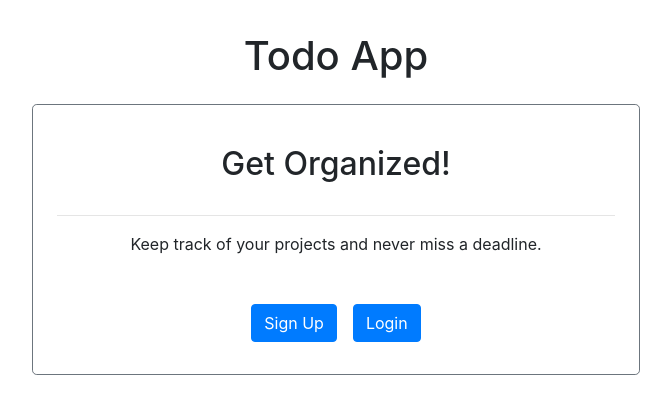
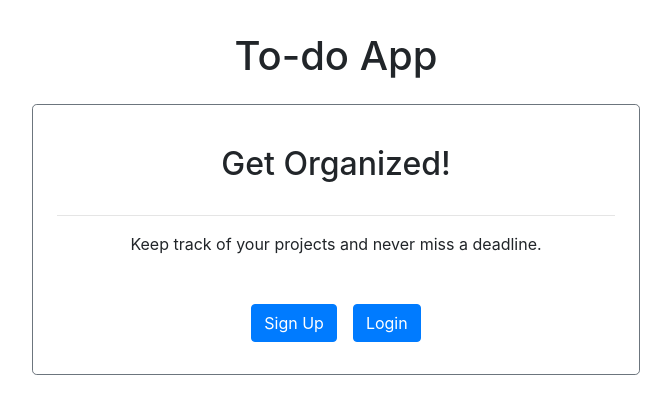
Before and after one commit to bthornton505/bowtie-todo-client, a React (Create React App) app: page / in a window 1280 px wide. Shown: the top 414 px of the page, without its empty margins (304-975 px from the left). Built offline with nearby package versions, Linux system fonts and the light colour scheme.

Commit message:
trying to find a way to hold authenticated user into state

```diff
--- a/src/App.js
+++ b/src/App.js
@@ -1,17 +1,35 @@
-import React from 'react';
+import React, { Component } from 'react';
 import Routes from './Routes'
 
-function App() {
+import { checkToken } from './fetchRequests/requests'
+
+class App extends Component {
+  state = {
+    user: {},
+    isAuthenticated: false
+  }
+
+  componentDidMount = () => {
+    const authToken = localStorage.auth_token
+    console.log(authToken)
+
+    if (authToken) {
+      return checkToken(authToken)
+    }
+  }
+
+  render(){
     return (
       <div className="container w-50 p-3">
         <h1 className="text-center p-3">
-        Todo App
+          To-do App
         </h1>
 
-      <Routes />
+        <Routes user={this.state.user} isAuthenticated={this.state.isAuthenticated}/>
 
       </div>
     );
   }
+}
 
 export default App;
```
Lines whose indentation alone changed are shown as unchanged.
